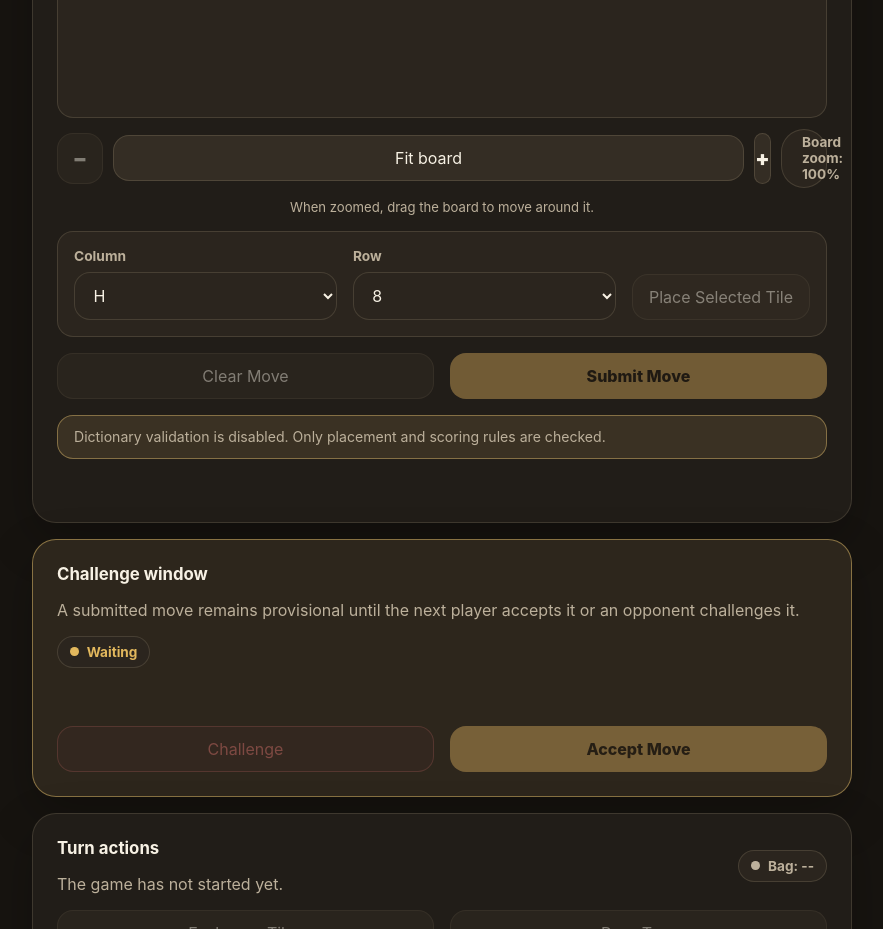
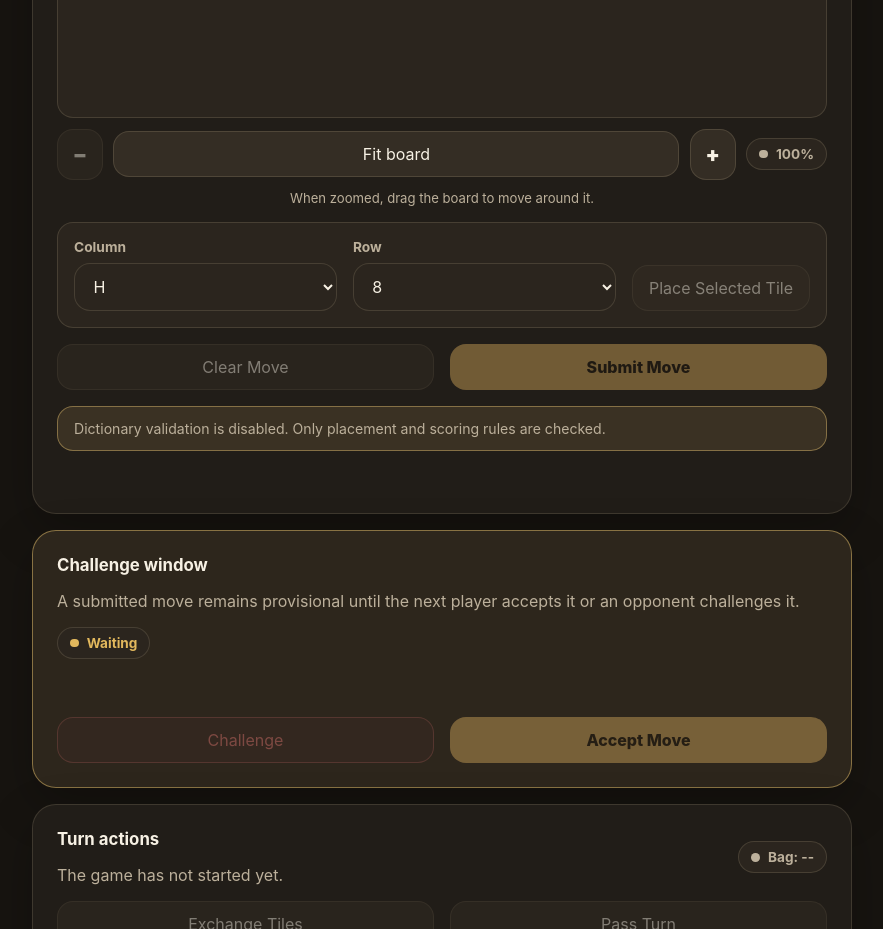
Before and after one commit to EfcyLab/electronic-scrabble, a plain HTML site: page player/index.html in a window 1280 px wide. Shown: the part 1960-2889 px from the top of the page, without its empty margins (198-1081 px from the left). Drawn offline with Linux system fonts and the light colour scheme.

Commit message:
Fix mobile board zoom controls layout

```diff
--- a/player/css/player.css
+++ b/player/css/player.css
@@ -170,9 +170,14 @@ body {
 
 .board-navigation__controls {
     display: grid;
-    grid-template-columns: 46px minmax(0, 1fr) auto 46px;
+    grid-template-columns: 46px minmax(0, 1fr) 46px auto;
     gap: var(--spacing-small);
     align-items: center;
+}
+
+#board-zoom-status {
+    justify-self: start;
+    white-space: nowrap;
 }
 
 .board-navigation__button {
@@ -370,12 +375,6 @@ body {
 @media (max-width: 420px) {
     .board-navigation__controls {
         grid-template-columns: 44px minmax(0, 1fr) 44px;
-    }
-
-    #board-zoom-status {
-        grid-column: 1 / -1;
-        grid-row: 2;
-        justify-self: center;
     }
 }
 
--- a/player/index.html
+++ b/player/index.html
@@ -10,7 +10,7 @@
     <link rel="stylesheet" href="../shared/css/themes/classic.css">
     <link rel="stylesheet" href="../shared/css/themes/midnight.css">
     <link rel="stylesheet" href="../shared/css/themes/forest.css">
-    <link rel="stylesheet" href="./css/player.css">
+    <link rel="stylesheet" href="./css/player.css?v=14.2.0">
 
     <script src="../shared/i18n/en.js?v=14.1.0"></script>
     <script src="../shared/i18n/fr.js?v=14.1.0"></script>
@@ -1345,9 +1345,14 @@
 
             boardZoomOutButton.disabled = boardZoomIndex === 0;
             boardZoomInButton.disabled = boardZoomIndex === BOARD_ZOOM_MULTIPLIERS.length - 1;
-            boardZoomStatus.textContent = I18n.t('player.board.zoomLevel', {
-                value: Math.round(multiplier * 100)
+            const zoomPercent = Math.round(multiplier * 100);
+            const zoomLabel = I18n.t('player.board.zoomLevel', {
+                value: zoomPercent
             });
+
+            boardZoomStatus.textContent = `${zoomPercent}%`;
+            boardZoomStatus.setAttribute('aria-label', zoomLabel);
+            boardZoomStatus.title = zoomLabel;
         }
 
         /**
```
Also changed, not shown: server/test/player-board-controls-layout.test.js (added, +54 -0 lines).
